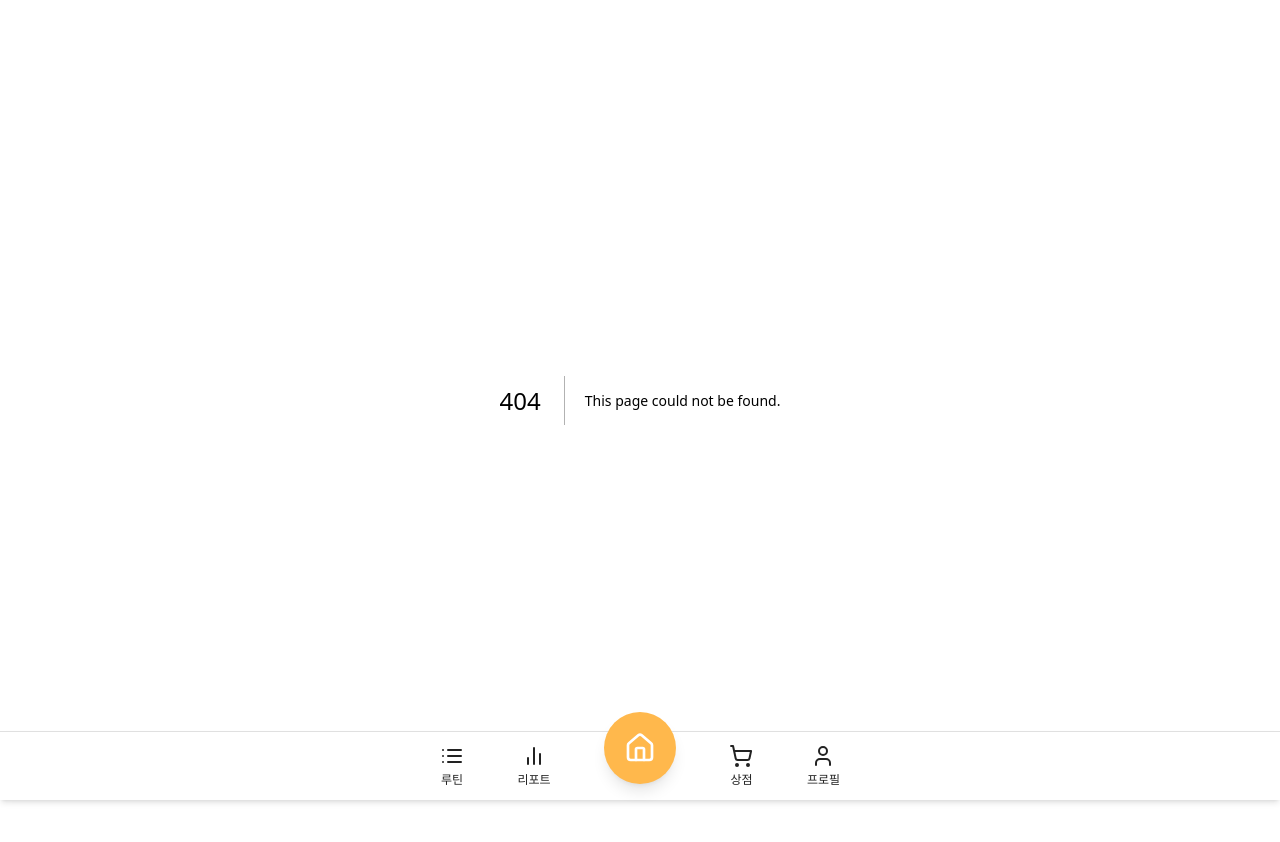
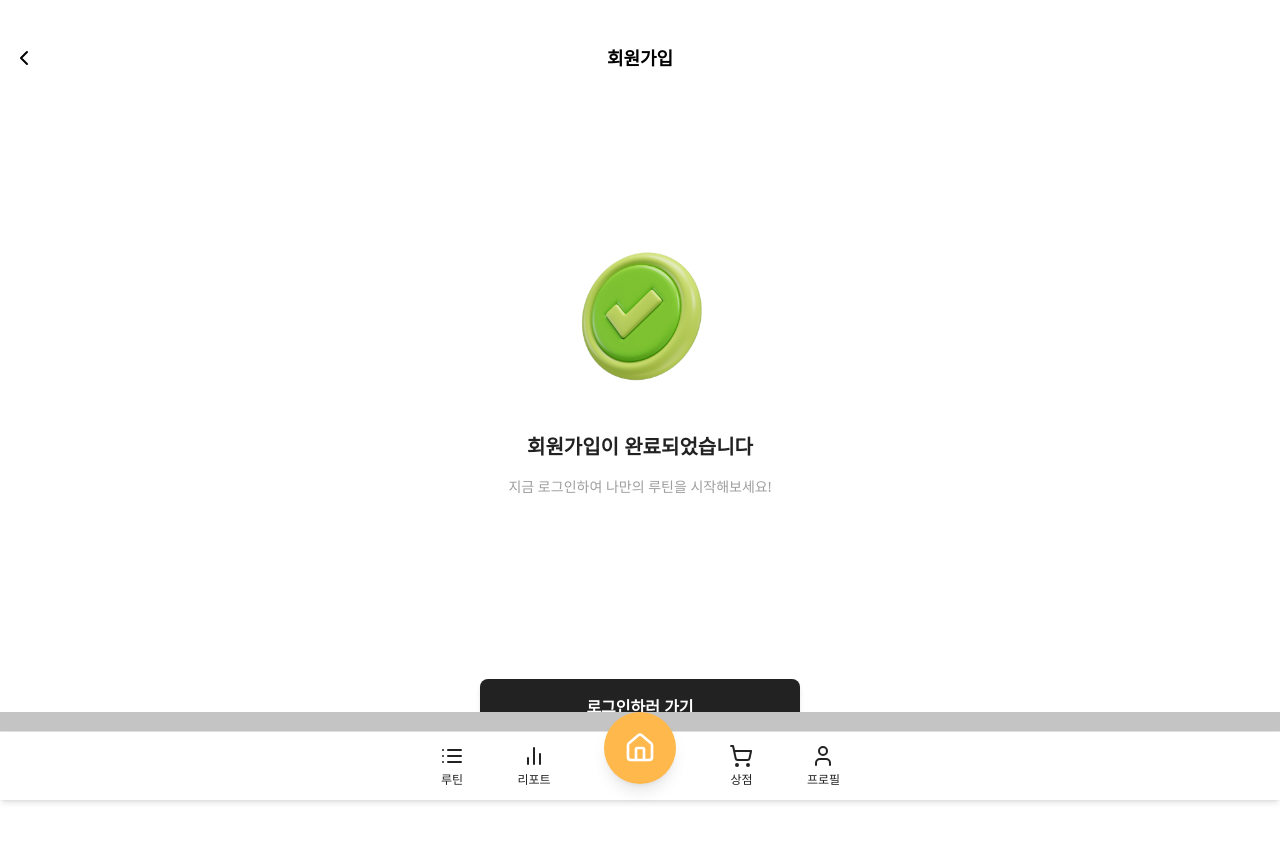
Before and after one commit to prgrms-web-devcourse-final-project/WBE4_5_GCC_FE, a Next.js app: page /signup/complete in a window 1280 px wide. Before the commit this address had no page. Shown: the top 842 px of the page. Built offline with nearby package versions, Linux system fonts and the light colour scheme.

Commit message:
💄 Style: 회원가입 완료 페이지 퍼블리싱

```diff
--- /dev/null
+++ b/src/app/(auth)/signup/complete/page.tsx
@@ -0,0 +1,37 @@
+'use client';
+
+import Image from 'next/image';
+import { useRouter } from 'next/navigation';
+
+export default function SignUpComplete() {
+	const router = useRouter();
+
+	const handleGoLogin = () => {
+		router.push('/login');
+	};
+
+	return (
+		<div className="flex min-h-screen flex-col items-center justify-center bg-white px-4">
+			<div className="mb-9">
+				<Image
+					src="/images/check3d.png"
+					alt="완료"
+					width={160}
+					height={160}
+				/>
+			</div>
+			<h1 className="text-xl font-semibold text-[#222222] mb-4">
+				회원가입이 완료되었습니다
+			</h1>
+			<p className="text-sm text-center text-[#9e9e9e] mb-[182px]">
+				지금 로그인하여 나만의 루틴을 시작해보세요!
+			</p>
+			<button
+				onClick={handleGoLogin}
+				className="w-full max-w-xs cursor-pointer rounded-lg bg-[#222222] py-4 text-center font-semibold text-white shadow-md hover:bg-[#444444] transition-colors"
+			>
+				로그인하러 가기
+			</button>
+		</div>
+	);
+}
--- a/src/app/(auth)/signup/layout.tsx
+++ b/src/app/(auth)/signup/layout.tsx
@@ -4,10 +4,11 @@ import BackHeader from '@/app/components/common/ui/BackHeader';
 import NextBtn from '@/app/components/common/ui/NextBtn';
 
 import { useSignUpStore } from '@/store/SignupStore';
-
-// import { useRouter } from 'next/navigation';
+import { useRouter } from 'next/navigation';
 
 export default function Layout({ children }: { children: React.ReactNode }) {
+  const router = useRouter();
+
   const step = useSignUpStore((state) => state.step);
   const setStep = useSignUpStore((state) => state.setStep);
 
@@ -23,7 +24,7 @@ export default function Layout({ children }: { children: React.ReactNode }) {
 
   const isNextEnabled = useSignUpStore((state) => state.isNextEnabled);
 
-  const signUpHandler = () => {};
+  const signUpHandler = () => { };
 
   const goNext = () => {
     if (step < 6) {
@@ -34,6 +35,7 @@ export default function Layout({ children }: { children: React.ReactNode }) {
         `전송된 정보: name: ${name}, email: ${email}, password: ${password}, wantEmail: ${wantEmail}, experience: ${residenceExperience}, categories: ${categories}, nickname: ${nickname}`,
       );
       signUpHandler();
+      router.push('/signup/complete');
     }
   };
 
@@ -43,7 +45,7 @@ export default function Layout({ children }: { children: React.ReactNode }) {
         <BackHeader title="회원가입" useStep defaultBackPath="/login" />
         <div>{children}</div>
         <NextBtn
-          label="다음"
+          label={step === 6 ? '가입하기' : '다음'}
           onClick={goNext}
           disabled={!isNextEnabled}
           className={`${isNextEnabled ? 'bg-[#222222]' : 'bg-[#c4c4c4]'}`}
```
Also changed, not shown: public/images/check3d.png (added).
